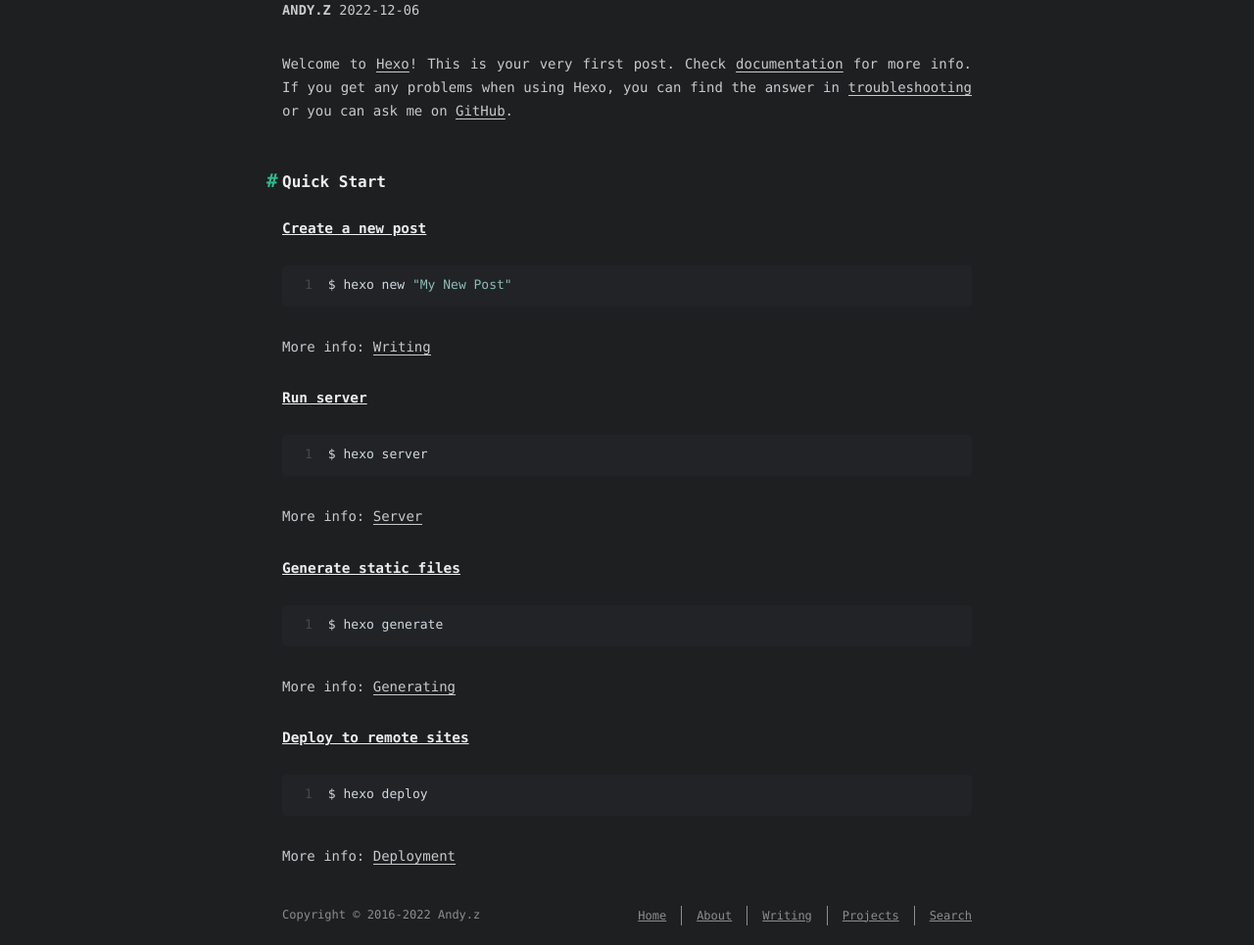
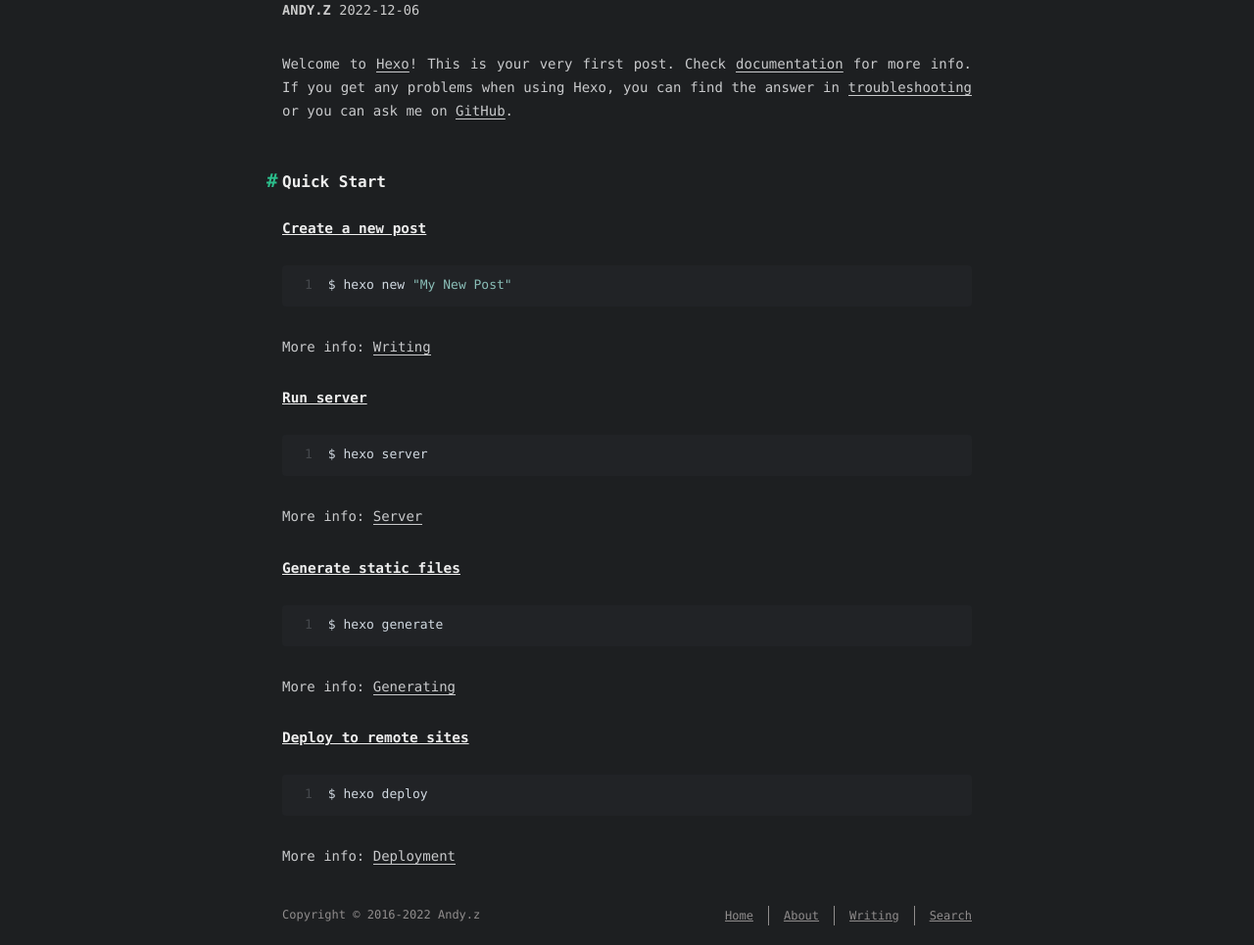
Before and after one commit to x7c7v7i87/x7c7v7i87.github.io, a plain HTML site: page 2022/12/06/hello-world/index.html in a window 1280 px wide. Shown: the part 93-1058 px from the top of the page at 98% size. Drawn offline with nearby package versions, Linux system fonts and the light colour scheme; some packages are replaced by stand-ins of ours; a script that the page names is missing.

Commit message:
Site updated: 2022-12-06 09:43:39

```diff
--- a/2022/12/06/hello-world/index.html
+++ b/2022/12/06/hello-world/index.html
@@ -65,8 +65,6 @@
        --><li><a href="/about/">About</a></li><!--
      --><!--
        --><li><a href="/archives/">Writing</a></li><!--
-     --><!--
-       --><li><a target="_blank" rel="noopener" href="https://github.com/x7c7v7i87">Projects</a></li><!--
      --><!--
        --><li><a href="/search/">Search</a></li><!--
      -->
@@ -174,8 +172,6 @@
 
           <li><a href="/archives/">Writing</a></li>
 
-          <li><a target="_blank" rel="noopener" href="https://github.com/x7c7v7i87">Projects</a></li>
-
           <li><a href="/search/">Search</a></li>
 
       </ul>
@@ -230,8 +226,6 @@
        --><li><a href="/about/">About</a></li><!--
      --><!--
        --><li><a href="/archives/">Writing</a></li><!--
-     --><!--
-       --><li><a target="_blank" rel="noopener" href="https://github.com/x7c7v7i87">Projects</a></li><!--
      --><!--
        --><li><a href="/search/">Search</a></li><!--
      -->
```
Also changed, not shown: 404.html (+0 -4 lines), about/index.html (+0 -4 lines), archives/2022/12/index.html (+0 -4 lines), archives/2022/index.html (+0 -4 lines), archives/index.html (+0 -4 lines), index.html (+0 -4 lines), search/index.html (+0 -4 lines).
